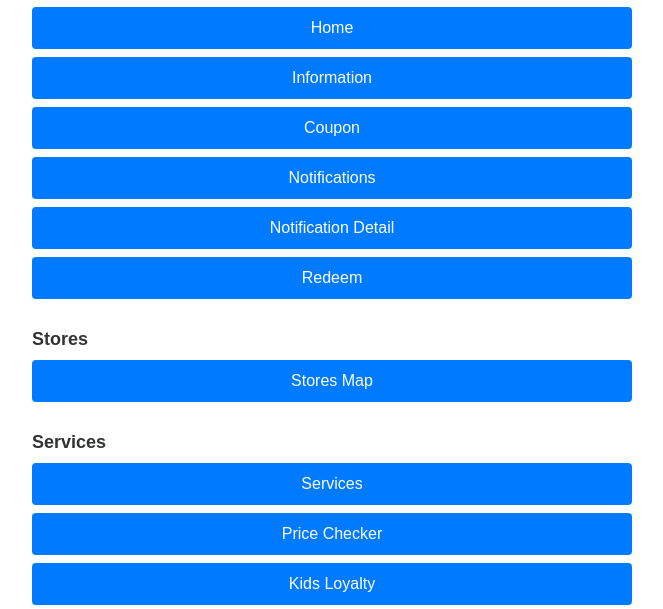
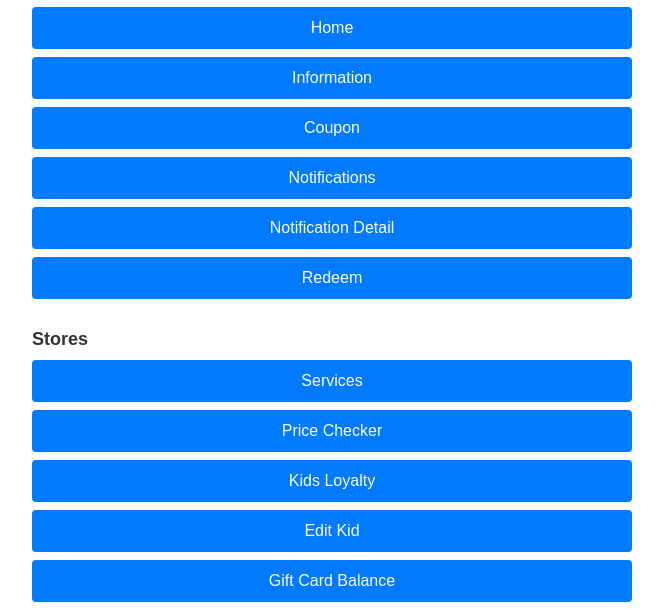
Before and after one commit to rafcy/static-build, a plain HTML site: page public/index.html in a window 1280 px wide. Shown: the part 158-767 px from the top of the page, without its empty margins (308-971 px from the left). Drawn offline with Linux system fonts and the light colour scheme.

Commit message:
tressada

```diff
--- a/public/index.html
+++ b/public/index.html
@@ -55,6 +55,12 @@
 
     <div class="section">
         <h2>Stores</h2>
+              <a href="tamimi://tabs/tab-service#Intent;action=com.tamimi.tmarkets;end">Services</a>
+      <a href="tamimi://tabs/tab-services/price-checker#Intent;scheme=https;package=com.tamimi.tmarkets;end">Price Checker</a>
+      <a href="tamimi://tabs/tab-services/kids-loyalty#Intent;scheme=tamimi;package=com.tamimi.tmarkets;end">Kids Loyalty</a>
+      <a href="intent://tabs/tab-services/kids-loyalty/edit-kid#Intent;scheme=tamimi;package=com.tamimi.tmarkets;end">Edit Kid</a>
+      <a href="intent://tabs/tab-services/giftcard-balance#Intent;scheme=https;package=com.tamimi.tmarkets;end">Gift Card Balance</a>
+
         <a href="/tabs/tab-stores">Stores Map</a>
     </div>
 
```
